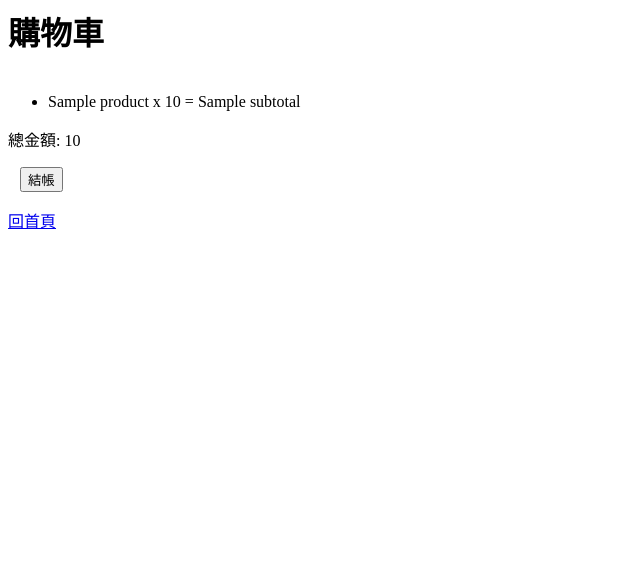
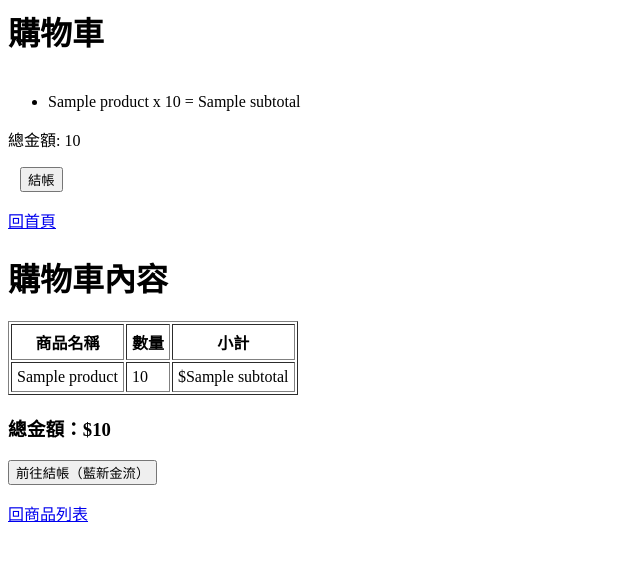
Before and after one commit to Jieis19/eshop, a Flask app: template templates/cart.html in a window 1280 px wide. Shown: the top 561 px of the page, without its empty margins (0-640 px from the left). Run offline with Flask 3, Linux system fonts and the light colour scheme; the template is opened without the code that fills it: most values are stand-ins (such as "Sample title", 1, 10 or a date in 2020).

Commit message:
Update cart.html

```diff
--- a/templates/cart.html
+++ b/templates/cart.html
@@ -13,3 +13,45 @@
 <p>購物車空空如也</p>
 {% endif %}
 <a href="/">回首頁</a>
+
+
+
+
+<!DOCTYPE html>
+<html lang="zh-Hant">
+<head>
+    <meta charset="UTF-8">
+    <title>購物車</title>
+</head>
+<body>
+    <h1>購物車內容</h1>
+
+    {% if items %}
+        <table border="1" cellpadding="5">
+            <tr>
+                <th>商品名稱</th>
+                <th>數量</th>
+                <th>小計</th>
+            </tr>
+            {% for item in items %}
+            <tr>
+                <td>{{ item.product.name }}</td>
+                <td>{{ item.quantity }}</td>
+                <td>${{ item.subtotal }}</td>
+            </tr>
+            {% endfor %}
+        </table>
+
+        <h3>總金額：${{ total }}</h3>
+
+        <form action="/checkout" method="post">
+            <button type="submit">前往結帳（藍新金流）</button>
+        </form>
+
+    {% else %}
+        <p>購物車目前是空的。</p>
+    {% endif %}
+
+    <a href="/">回商品列表</a>
+</body>
+</html>
```
